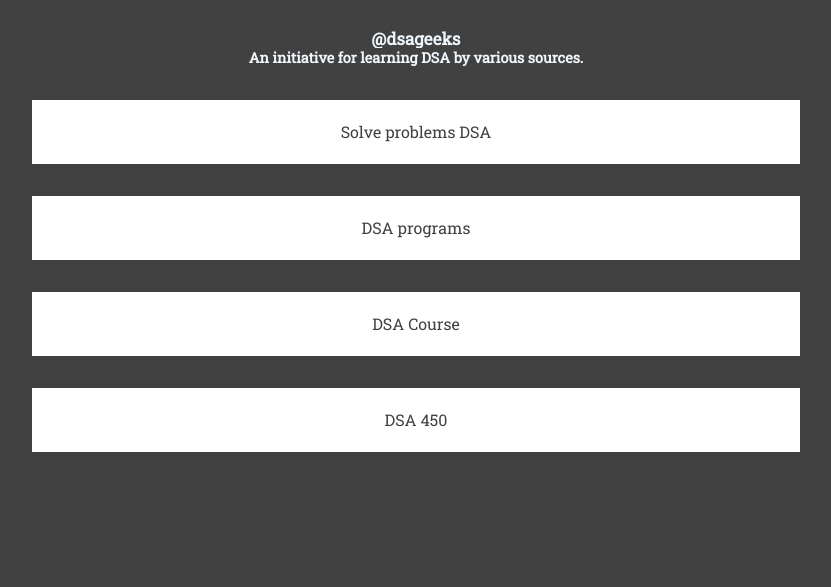
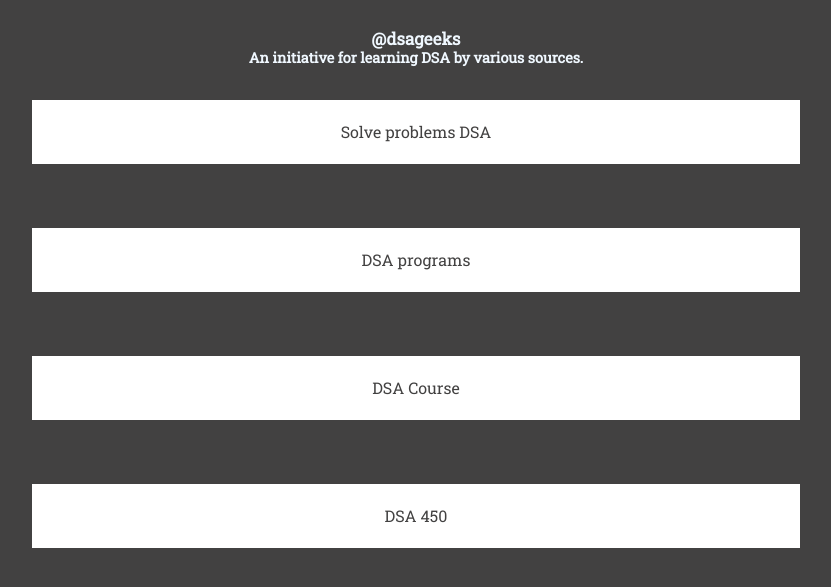
Before and after one commit to ashutosh-mishra-git/dsa-geeks, a plain HTML site: page index.html in a window 1280 px wide. Shown: the part 131-718 px from the top of the page, without its empty margins (224-1055 px from the left). Drawn offline with Linux system fonts and the light colour scheme.

Commit message:
Add files via upload

```diff
--- a/style.css
+++ b/style.css
@@ -6,9 +6,10 @@
     margin:0%;
 
     background-color: rgb(66, 65, 65);
-     overflow: hidden;
+     /* overflow: hidden;  */
      color: aliceblue;
      font-family: 'Roboto Slab', serif;
+
 }
 
 .container{
@@ -44,11 +45,12 @@
 
 .content{
     width: 100%;
-    height: 100%;
+     height: 100%;
     display: flex;
     justify-content: center;
     align-items: center;
     flex-direction: column;
+    transition: width 2s;
 }
 
 
@@ -60,7 +62,7 @@
     align-items: center;
     background-color: white;
     cursor: pointer;
-    margin-top: 2rem;
+    margin: 2rem;
     transition: all 0.5s ease ;
 
 }
```
